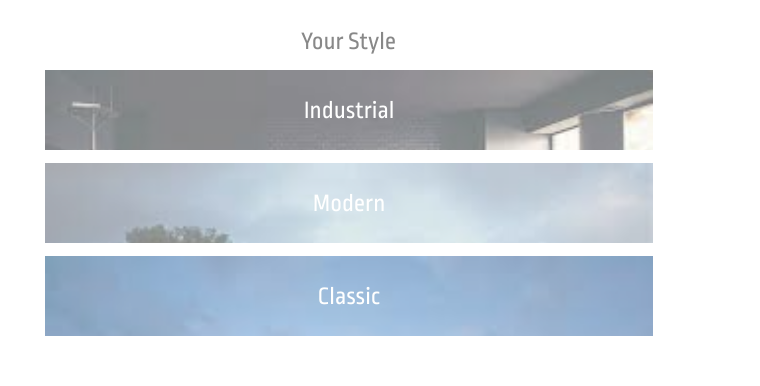
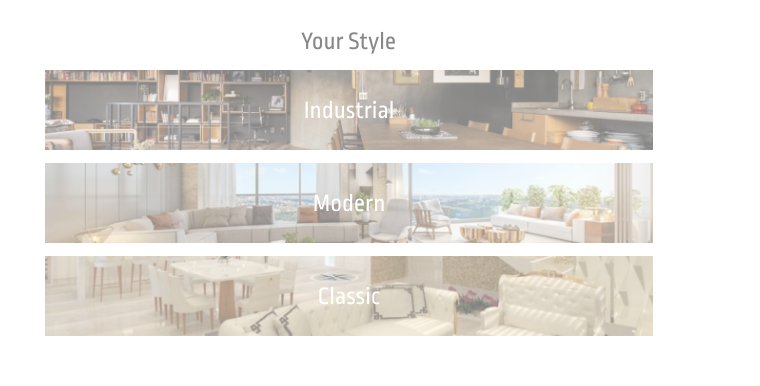
Before and after one commit to JonasViana/site-lovt-2, a plain HTML site: page index.html in a window 1280 px wide. Shown: the part 640-1026 px from the top of the page, without its empty margins (0-760 px from the left). Drawn offline with Linux system fonts and the light colour scheme.

Commit message:
ajustando imagens

```diff
--- a/css/style.css
+++ b/css/style.css
@@ -148,7 +148,7 @@ header {
   align-items: center;
   width: 608px;
   height: 80px;
-  background: url('/Imagens/imagem-industrial.jpg');
+  background: url('/Imagens/industrial.jfif');
   background-size: cover;
   background-repeat: no-repeat;
   opacity: 0.5;
@@ -165,7 +165,7 @@ header {
   align-items: center;
   width: 608px;
   height: 80px;
-  background: url('/Imagens/imagem-mordern.jpg');
+  background: url('/Imagens/modern.jfif');
   background-size: cover;
   background-repeat: no-repeat;
   opacity: 0.5;
@@ -183,7 +183,7 @@ header {
   align-items: center;
   width: 608px;
   height: 80px;
-  background: url('/Imagens/imagem-classic.jpg');
+  background: url('/Imagens/classic.jfif');
   background-size: cover;
   background-repeat: no-repeat;
   opacity: 0.5;
```
Also changed, not shown: Imagens/classic.jfif (added), Imagens/industrial - Copia.jfif (added), Imagens/industrial.jfif (added), Imagens/menu-aberto - Copia.png (added), Imagens/modern - Copia.jfif (added), Imagens/modern.jfif (added).
